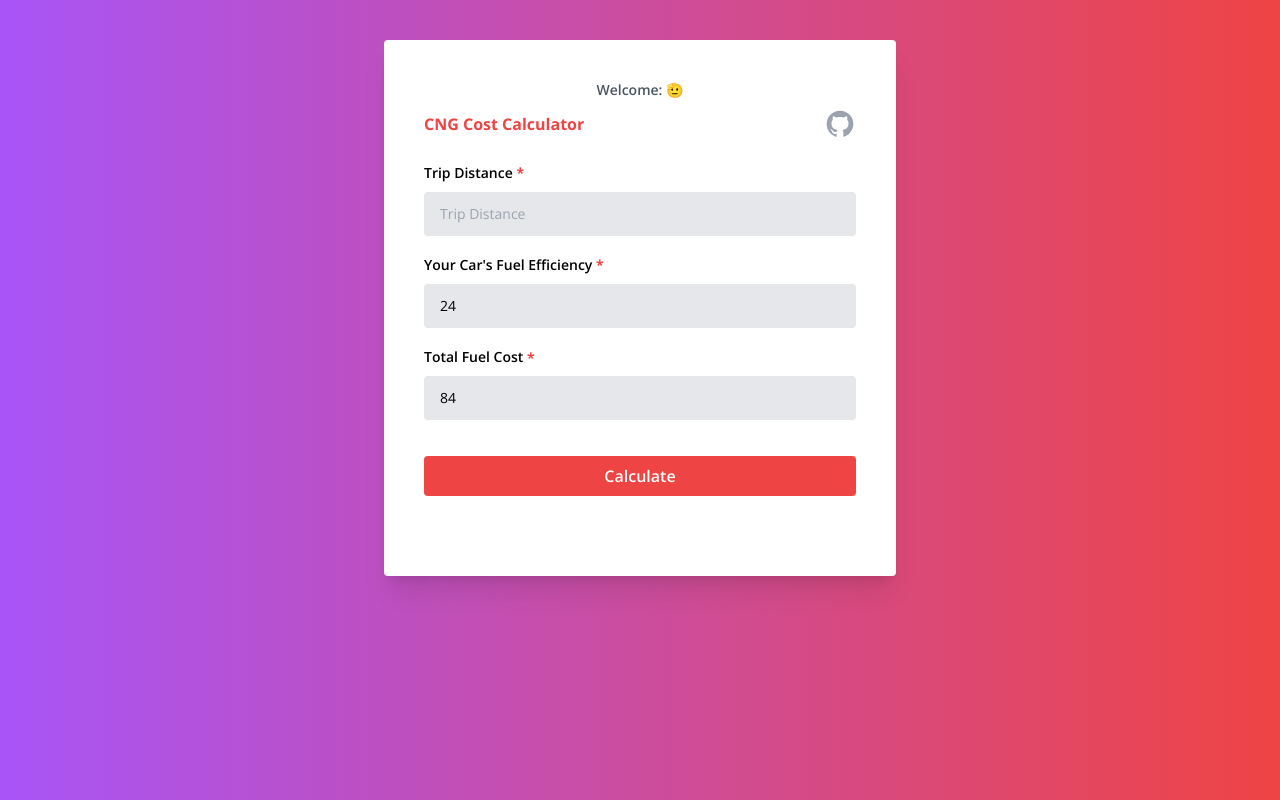
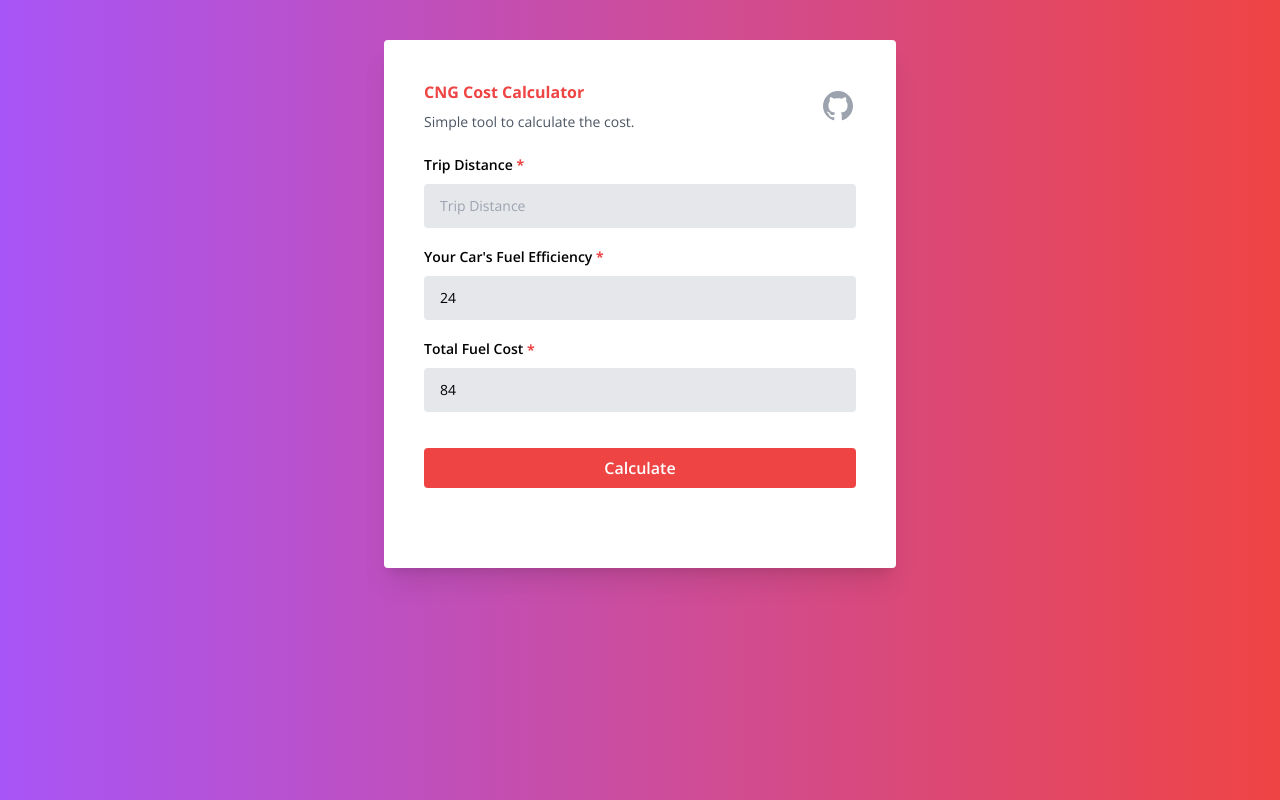
Before and after one commit to hariswaran-v/CNG-Cost-Calculator, a plain HTML site: page index.html in a window 1280 px wide. Drawn offline with nearby package versions, Linux system fonts and the light colour scheme.

Commit message:
final-setup

```diff
--- a/index.html
+++ b/index.html
@@ -7,29 +7,26 @@
     <script src="https://cdn.tailwindcss.com"></script>
     <link rel="stylesheet" href="./assest/css/style.css" />
   </head>
-  <body class="bg-gradient-to-r from-purple-500 to-red-500">
+  <body class="bg-gradient-to-r from-purple-500 to-red-500 px-4">
     <div
       class="bg-zinc-800 sm:bg-white p-10 max-w-lg mx-auto mt-10 rounded shadow-xl"
     >
-      <div>
-        <div class="text-center mb-2 text-gray-600">
-          <div class="font-semibold text-sm">
-            Welcome: <span id="guestName"></span> 🫡
-          </div>
+      <div class="mb-2 text-gray-600 flex justify-between items-center">
+        <div>
+          <h1 class="font-bold text-red-500">CNG Cost Calculator</h1>
+          <p class="text-gray-200 sm:text-gray-600 mt-2 text-sm">
+            Simple tool to calculate the cost.
+          </p>
         </div>
-        <div class="flex justify-between items-center">
-          <h1 class="font-bold text-red-500">CNG Cost Calculator</h1>
-          <!-- <p class="text-gray-200 sm:text-gray-600 mt-2 text-sm">
-          Simple tool to calculate the cost.
-        </p> -->
+        <div>
           <a
             href=" https://github.com/hariswaran-v/CNG-Cost-Calculator "
             class="text-gray-400 hover:text-red-500"
           >
             <svg
               xmlns="http://www.w3.org/2000/svg"
-              width="32"
-              height="32"
+              width="36"
+              height="36"
               viewBox="0 0 24 24"
             >
               <!-- Icon from Material Design Icons by Pictogrammers - https://github.com/Templarian/MaterialDesign/blob/master/LICENSE -->
```
